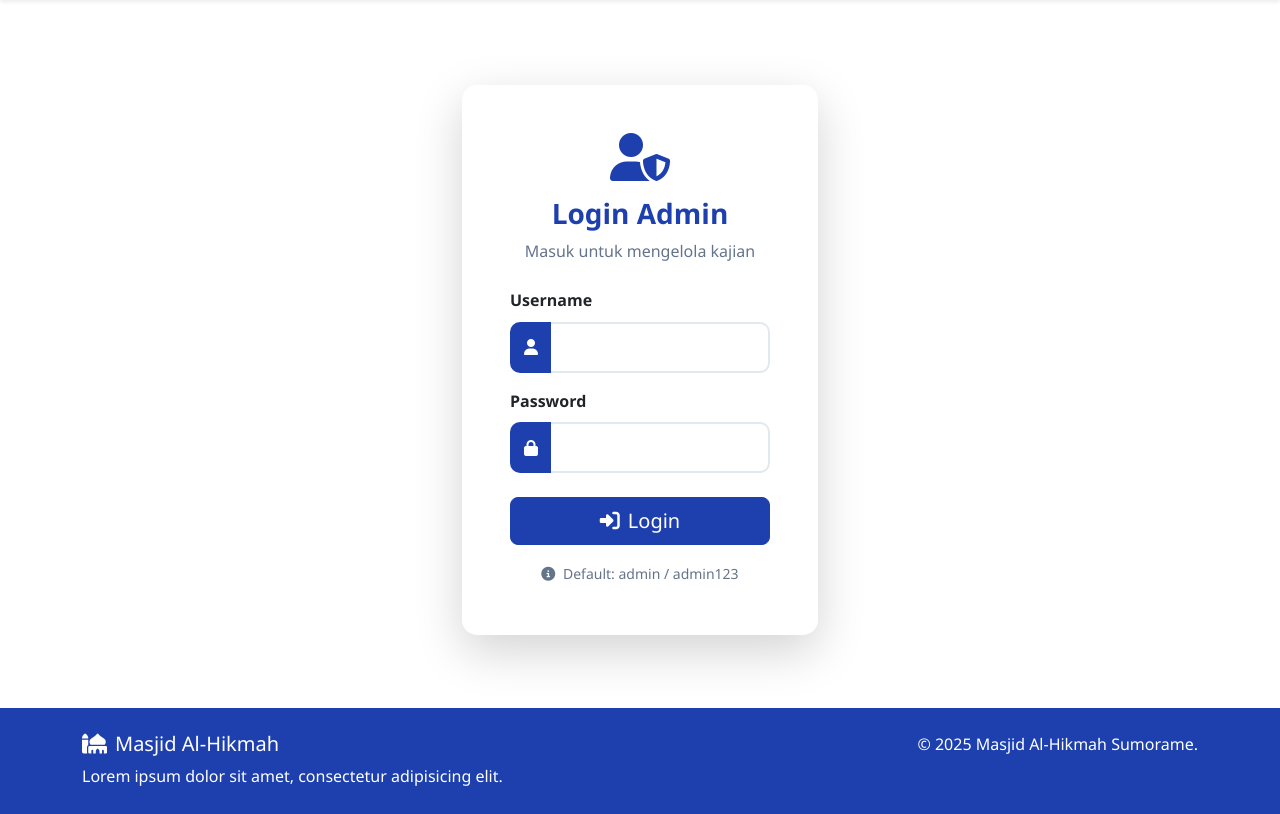
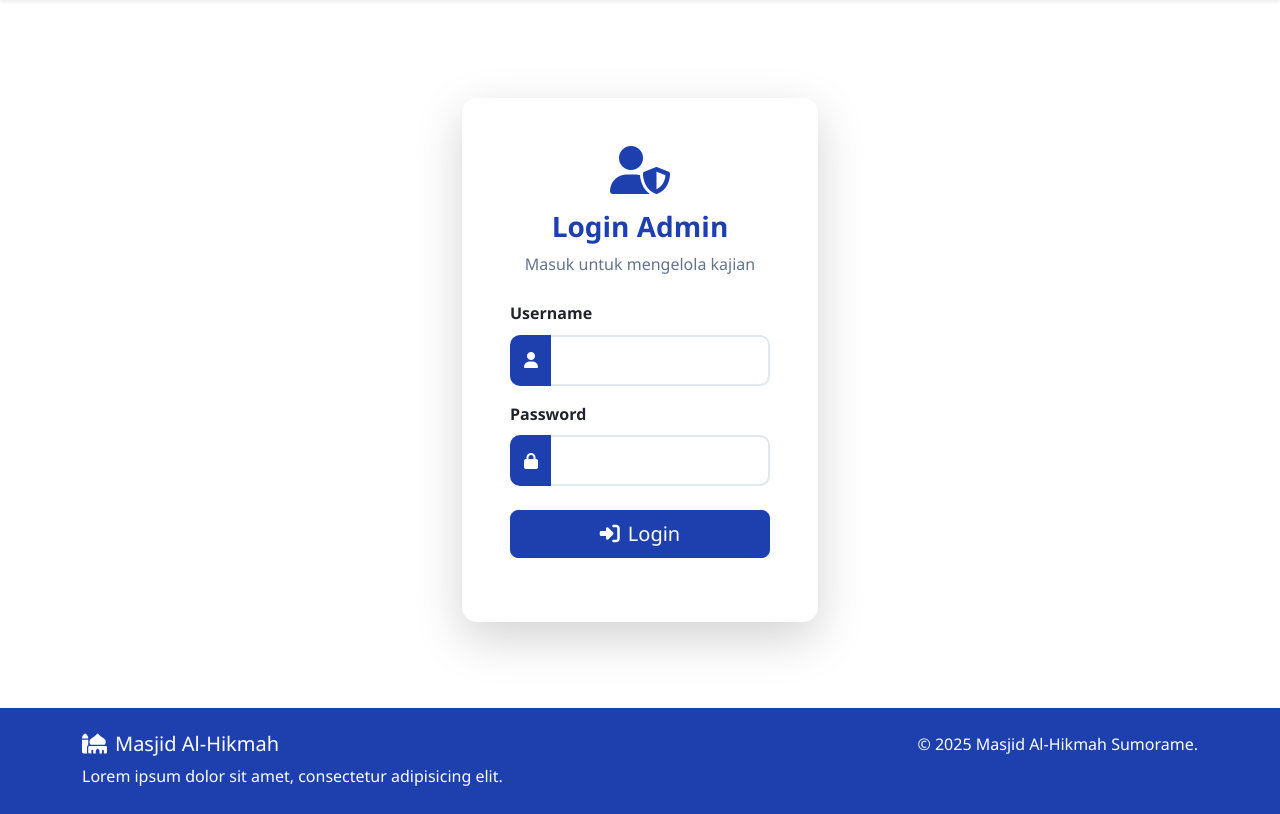
Before and after one commit to Ibramnsh/UAS_KajianPedia, a Flask app: page /login in a window 1280 px wide. Shown: the part 64-878 px from the top of the page. Run offline with Flask 3, Linux system fonts and the light colour scheme.

Commit message:
Add files via upload

```diff
--- a/templates/login.html
+++ b/templates/login.html
@@ -52,13 +52,6 @@ endblock %} {% block content %}
               <i class="fas fa-sign-in-alt me-2"></i>Login
             </button>
           </form>
-
-          <div class="text-center">
-            <small class="text-muted">
-              <i class="fas fa-info-circle me-1"></i>
-              Default: admin / admin123
-            </small>
-          </div>
         </div>
       </div>
     </div>
```
